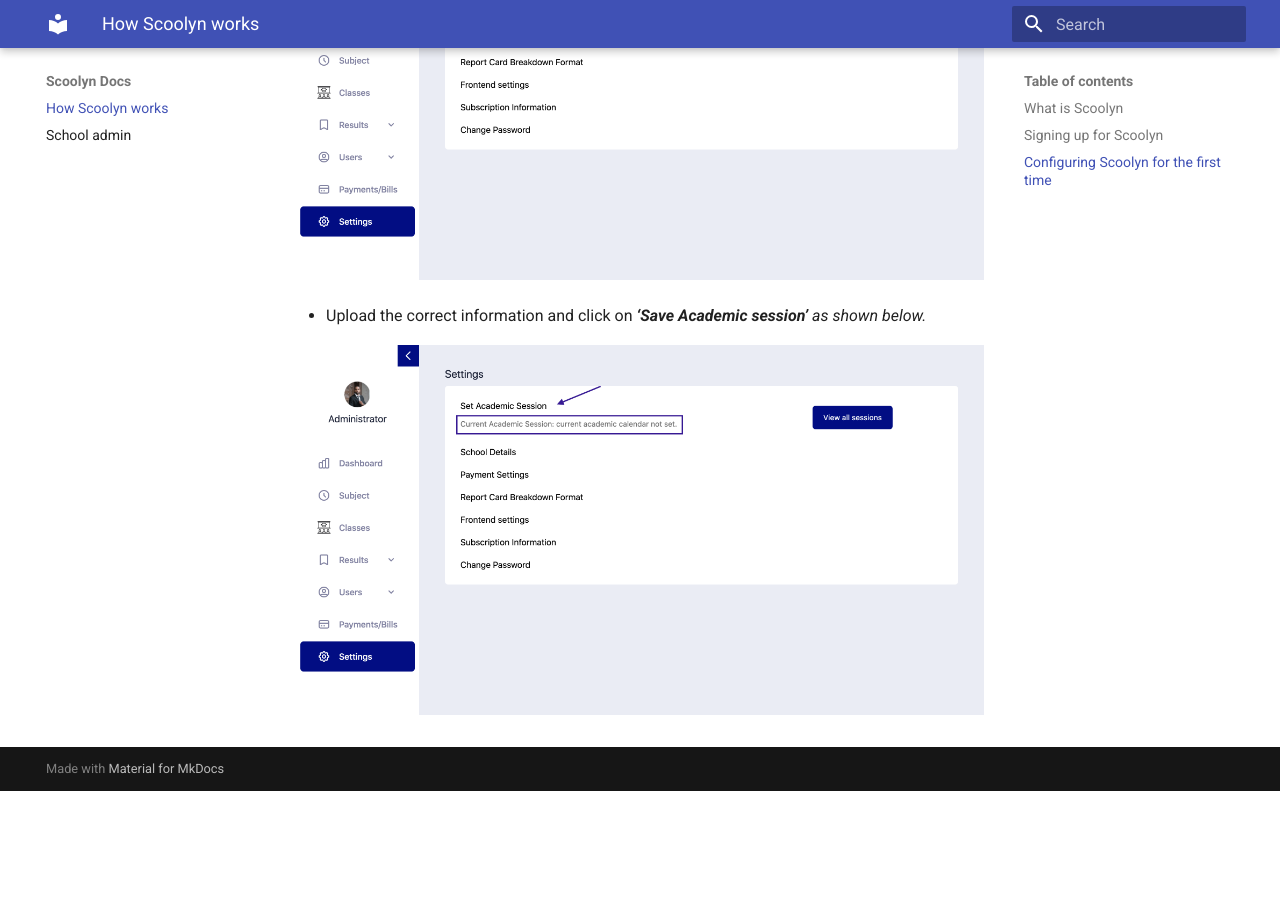
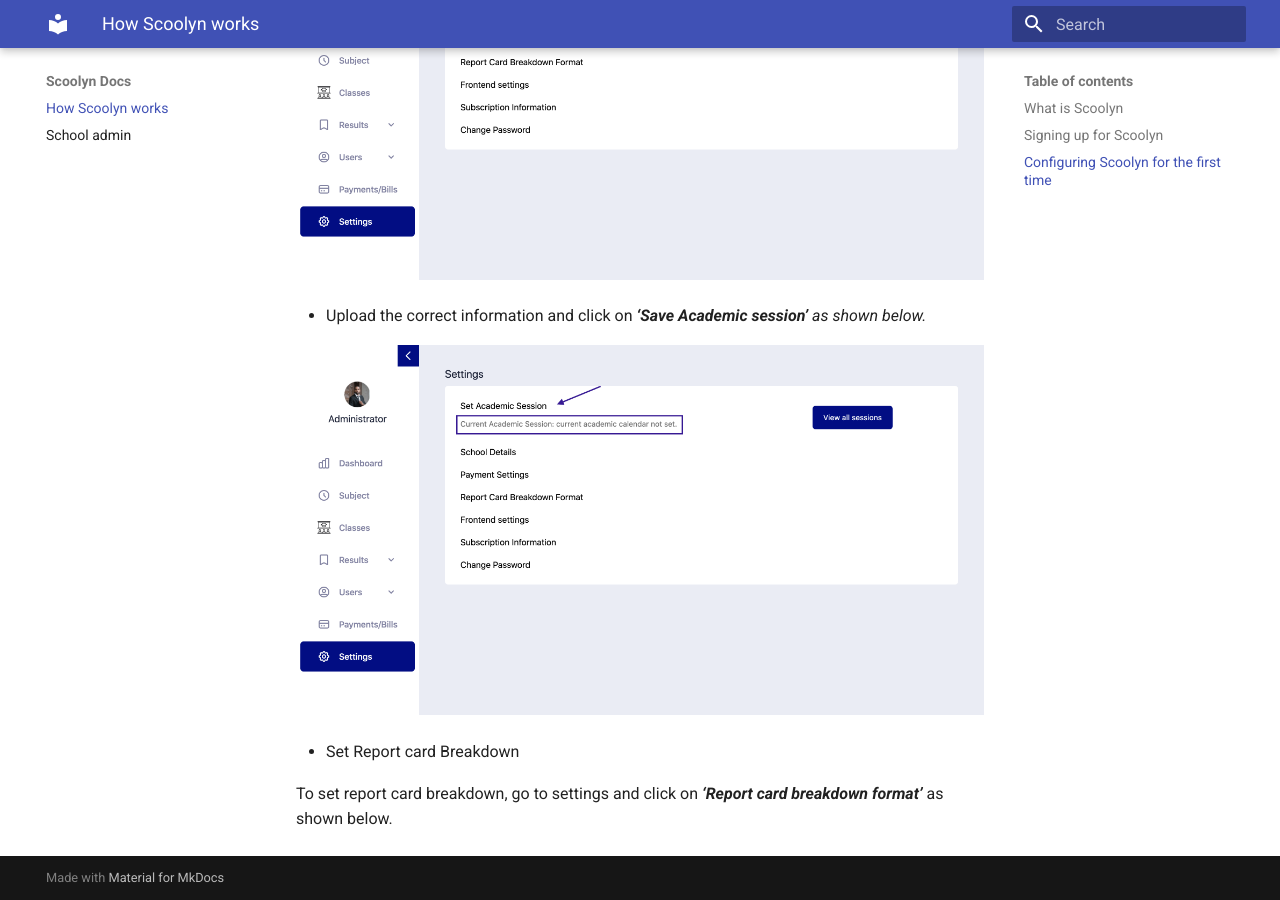
Before and after one commit to digikraaft/docs.scoolyn.com, an MkDocs documentation site: the page built from docs/index.md, in a window 1280 px wide and 900 px high, scrolled down 2632 px. Built offline with MkDocs 1.6.1 and Material for MkDocs 9.7.7, drawn with Linux system fonts in a browser that asks for light colours; before the commit the page ends 3423 px from its top, so only the background shows below that.

Commit message:
Update index.md

```diff
--- a/docs/index.md
+++ b/docs/index.md
@@ -74,3 +74,7 @@ Before uploading any information, you must set an academic session. This allows
 - Upload the correct information and click on _**‘Save Academic session’** as shown below._
 
 ![image has an arrow in it](https://github.com/digikraaft/docs.scoolyn.com/blob/emma/Set%20Academic%20Session.png)
+
+- Set Report card Breakdown
+
+To set report card breakdown, go to settings and click on _**‘Report card breakdown format’**_ as shown below.
```
